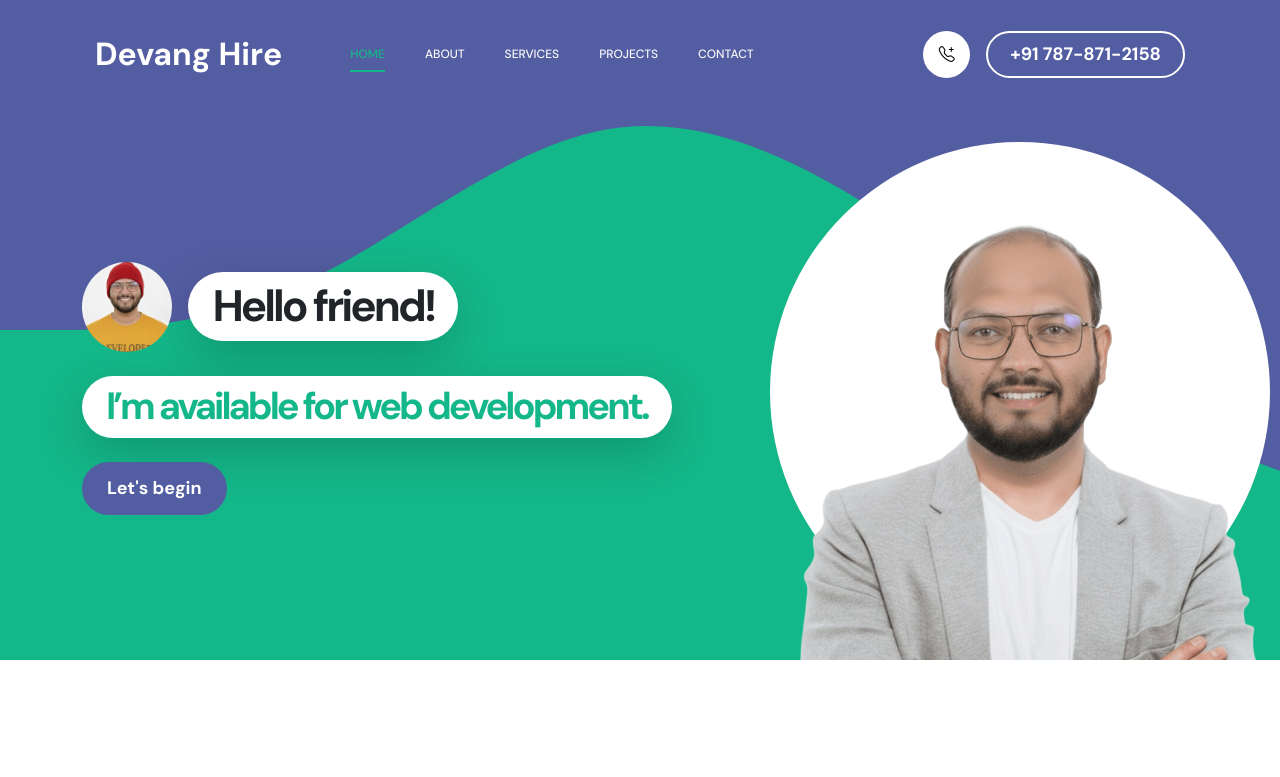
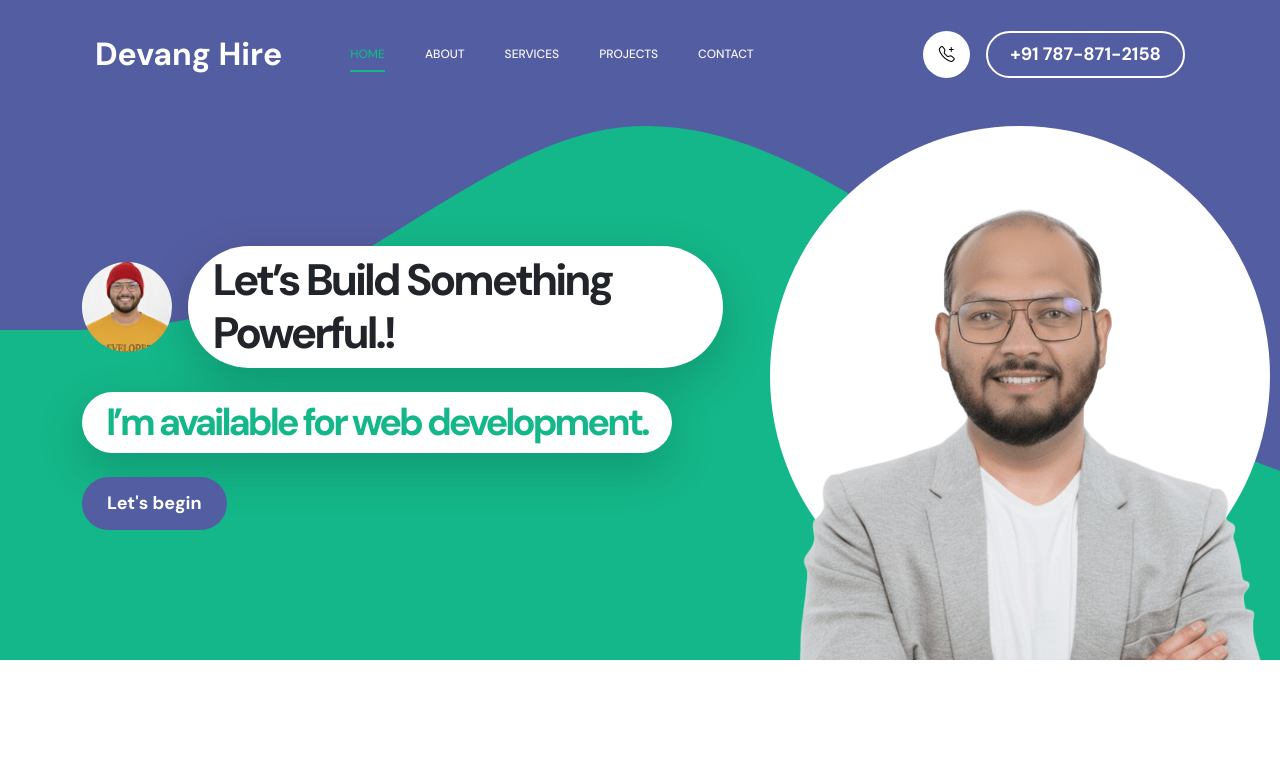
Before and after one commit to devanghire/portfolioapp, a plain HTML site: page index.html in a window 1280 px wide. Shown: the top 777 px of the page. Drawn offline with nearby package versions, Linux system fonts and the light colour scheme.

Commit message:
Update hero title text in index.html

```diff
--- a/index.html
+++ b/index.html
@@ -99,7 +99,7 @@
                                 <img src="images/developer-small.png" style="border-radius: 50%;"
                                     class=" avatar-image-large img-fluid" alt="">
 
-                                <h1 class="hero-title ms-3 mb-0">Hello friend!</h1>
+                                <h1 class="hero-title ms-3 mb-0">Let’s Build Something Powerful.!</h1>
                             </div>
 
                             <h2 class="mb-4">I’m available for web development.</h2>
```
